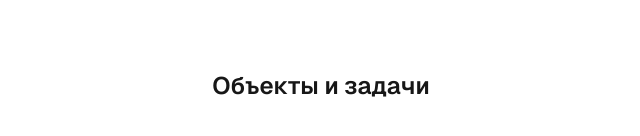
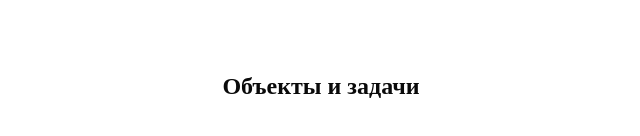
Before and after one commit to musayevnadir/2b-crm, a Next.js app: page / in a window 1280 px wide. Shown: the part 314-450 px from the top of the page, without its empty margins (319-959 px from the left). Built offline with nearby package versions, Linux system fonts and the light colour scheme.

Commit message:
chore: set up shadcn/ui with radix

```diff
--- a/src/app/globals.css
+++ b/src/app/globals.css
@@ -1,19 +1,134 @@
 @import "tailwindcss";
+@import "tw-animate-css";
+@import "shadcn/tailwind.css";
 
-:root {
-  --background: #ffffff;
-  --foreground: #171717;
-}
+@custom-variant dark (&:is(.dark *));
 
 @theme inline {
   --color-background: var(--background);
   --color-foreground: var(--foreground);
-  --font-sans: var(--font-geist-sans);
+  --font-sans: var(--font-sans);
   --font-mono: var(--font-geist-mono);
+  --font-heading: var(--font-sans);
+  --color-sidebar-ring: var(--sidebar-ring);
+  --color-sidebar-border: var(--sidebar-border);
+  --color-sidebar-accent-foreground: var(--sidebar-accent-foreground);
+  --color-sidebar-accent: var(--sidebar-accent);
+  --color-sidebar-primary-foreground: var(--sidebar-primary-foreground);
+  --color-sidebar-primary: var(--sidebar-primary);
+  --color-sidebar-foreground: var(--sidebar-foreground);
+  --color-sidebar: var(--sidebar);
+  --color-chart-5: var(--chart-5);
+  --color-chart-4: var(--chart-4);
+  --color-chart-3: var(--chart-3);
+  --color-chart-2: var(--chart-2);
+  --color-chart-1: var(--chart-1);
+  --color-ring: var(--ring);
+  --color-input: var(--input);
+  --color-border: var(--border);
+  --color-destructive: var(--destructive);
+  --color-accent-foreground: var(--accent-foreground);
+  --color-accent: var(--accent);
+  --color-muted-foreground: var(--muted-foreground);
+  --color-muted: var(--muted);
+  --color-secondary-foreground: var(--secondary-foreground);
+  --color-secondary: var(--secondary);
+  --color-primary-foreground: var(--primary-foreground);
+  --color-primary: var(--primary);
+  --color-popover-foreground: var(--popover-foreground);
+  --color-popover: var(--popover);
+  --color-card-foreground: var(--card-foreground);
+  --color-card: var(--card);
+  --radius-sm: calc(var(--radius) * 0.6);
+  --radius-md: calc(var(--radius) * 0.8);
+  --radius-lg: var(--radius);
+  --radius-xl: calc(var(--radius) * 1.4);
+  --radius-2xl: calc(var(--radius) * 1.8);
+  --radius-3xl: calc(var(--radius) * 2.2);
+  --radius-4xl: calc(var(--radius) * 2.6);
 }
 
 body {
-  background: var(--background);
-  color: var(--foreground);
   font-family: var(--font-sans), Arial, Helvetica, sans-serif;
 }
+
+:root {
+  --background: oklch(1 0 0);
+  --foreground: oklch(0.145 0 0);
+  --card: oklch(1 0 0);
+  --card-foreground: oklch(0.145 0 0);
+  --popover: oklch(1 0 0);
+  --popover-foreground: oklch(0.145 0 0);
+  --primary: oklch(0.205 0 0);
+  --primary-foreground: oklch(0.985 0 0);
+  --secondary: oklch(0.97 0 0);
+  --secondary-foreground: oklch(0.205 0 0);
+  --muted: oklch(0.97 0 0);
+  --muted-foreground: oklch(0.556 0 0);
+  --accent: oklch(0.97 0 0);
+  --accent-foreground: oklch(0.205 0 0);
+  --destructive: oklch(0.577 0.245 27.325);
+  --border: oklch(0.922 0 0);
+  --input: oklch(0.922 0 0);
+  --ring: oklch(0.708 0 0);
+  --chart-1: oklch(0.87 0 0);
+  --chart-2: oklch(0.556 0 0);
+  --chart-3: oklch(0.439 0 0);
+  --chart-4: oklch(0.371 0 0);
+  --chart-5: oklch(0.269 0 0);
+  --radius: 0.625rem;
+  --sidebar: oklch(0.985 0 0);
+  --sidebar-foreground: oklch(0.145 0 0);
+  --sidebar-primary: oklch(0.205 0 0);
+  --sidebar-primary-foreground: oklch(0.985 0 0);
+  --sidebar-accent: oklch(0.97 0 0);
+  --sidebar-accent-foreground: oklch(0.205 0 0);
+  --sidebar-border: oklch(0.922 0 0);
+  --sidebar-ring: oklch(0.708 0 0);
+}
+
+.dark {
+  --background: oklch(0.145 0 0);
+  --foreground: oklch(0.985 0 0);
+  --card: oklch(0.205 0 0);
+  --card-foreground: oklch(0.985 0 0);
+  --popover: oklch(0.205 0 0);
+  --popover-foreground: oklch(0.985 0 0);
+  --primary: oklch(0.922 0 0);
+  --primary-foreground: oklch(0.205 0 0);
+  --secondary: oklch(0.269 0 0);
+  --secondary-foreground: oklch(0.985 0 0);
+  --muted: oklch(0.269 0 0);
+  --muted-foreground: oklch(0.708 0 0);
+  --accent: oklch(0.269 0 0);
+  --accent-foreground: oklch(0.985 0 0);
+  --destructive: oklch(0.704 0.191 22.216);
+  --border: oklch(1 0 0 / 10%);
+  --input: oklch(1 0 0 / 15%);
+  --ring: oklch(0.556 0 0);
+  --chart-1: oklch(0.87 0 0);
+  --chart-2: oklch(0.556 0 0);
+  --chart-3: oklch(0.439 0 0);
+  --chart-4: oklch(0.371 0 0);
+  --chart-5: oklch(0.269 0 0);
+  --sidebar: oklch(0.205 0 0);
+  --sidebar-foreground: oklch(0.985 0 0);
+  --sidebar-primary: oklch(0.488 0.243 264.376);
+  --sidebar-primary-foreground: oklch(0.985 0 0);
+  --sidebar-accent: oklch(0.269 0 0);
+  --sidebar-accent-foreground: oklch(0.985 0 0);
+  --sidebar-border: oklch(1 0 0 / 10%);
+  --sidebar-ring: oklch(0.556 0 0);
+}
+
+@layer base {
+  * {
+    @apply border-border outline-ring/50;
+  }
+  body {
+    @apply bg-background text-foreground;
+  }
+  html {
+    @apply font-sans;
+  }
+}
--- /dev/null
+++ b/src/lib/utils.ts
@@ -0,0 +1,8 @@
+import { type ClassValue, clsx } from "clsx";
+import { twMerge } from "tailwind-merge";
+
+// export { cn } from "cn"
+
+export function cn(...inputs: ClassValue[]) {
+  return twMerge(clsx(inputs));
+}
```
Also changed, not shown: package.json (+7 -1 lines), components.json (added), 1 other file (tests, documents, lock files or other folders).
